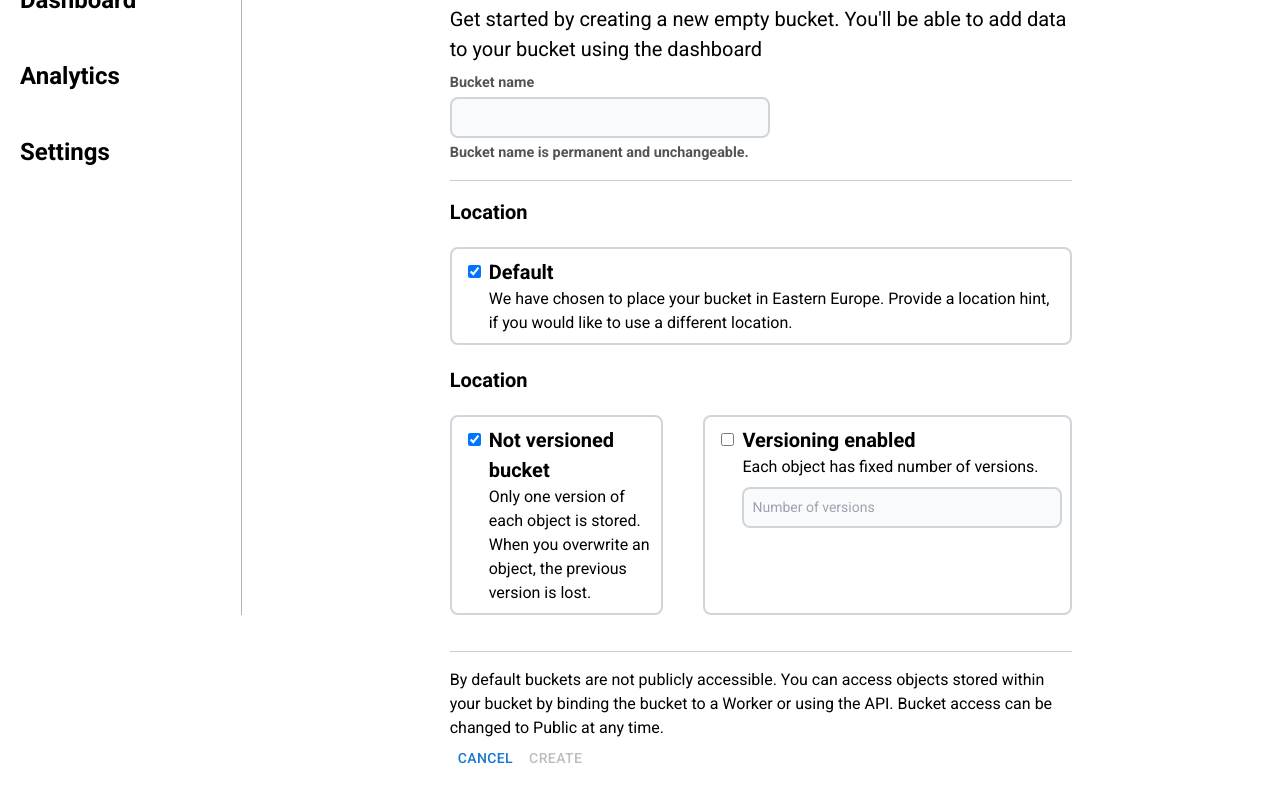
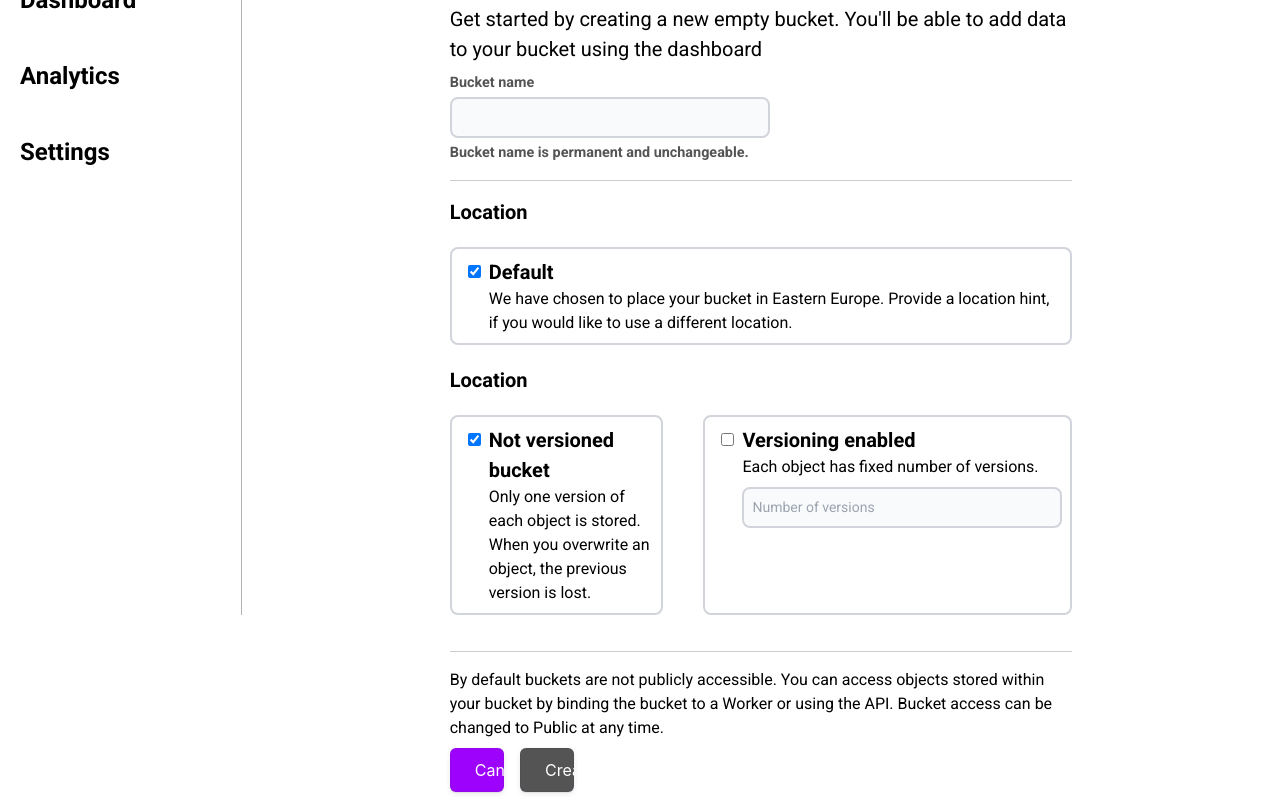
Before and after one commit to AndriiS1/munits-hub-client, a React (Create React App) app: page /buckets/new in a window 1280 px wide. Shown: the part 185-985 px from the top of the page. Before the commit the page ends 961 px from the top, so only its background shows below. Built offline with nearby package versions, Linux system fonts and the light colour scheme; no server answers.

Commit message:
feat: add bucket page buttons

```diff
--- /dev/null
+++ b/src/Components/Button/button.component.tsx
@@ -0,0 +1,19 @@
+import "./button.style.css";
+
+export default function Button(props: {
+  text: string;
+  onClick?: () => void;
+  disabled?: boolean;
+  color?: string;
+}) {
+  return (
+    <button
+      className="custom-button"
+      onClick={props.onClick}
+      disabled={props.disabled}
+      style={{ backgroundColor: props.color }}
+    >
+      {props.text}
+    </button>
+  );
+}
--- /dev/null
+++ b/src/Components/Button/button.style.css
@@ -0,0 +1,41 @@
+.custom-button {
+  appearance: button;
+  backface-visibility: hidden;
+  background-color: #3b82f6;
+  border-radius: 6px;
+  border-width: 0;
+  box-shadow: rgba(50, 50, 93, 0.1) 0 0 0 1px inset,
+    rgba(50, 50, 93, 0.1) 0 2px 5px 0, rgba(0, 0, 0, 0.07) 0 1px 1px 0;
+  box-sizing: border-box;
+  color: #fff;
+  cursor: pointer;
+  font-family: -apple-system, system-ui, "Segoe UI", Roboto, "Helvetica Neue",
+    Ubuntu, sans-serif;
+  font-size: 100%;
+  height: 44px;
+  line-height: 1.15;
+  margin: 12px 0 0;
+  outline: none;
+  overflow: hidden;
+  padding: 0 25px;
+  position: relative;
+  text-align: center;
+  text-transform: none;
+  transform: translateZ(0);
+  transition: all 0.2s, box-shadow 0.08s ease-in;
+  user-select: none;
+  -webkit-user-select: none;
+  touch-action: manipulation;
+  width: 100%;
+}
+
+.custom-button:disabled {
+  cursor: default;
+  background-color: rgb(84, 84, 84);
+}
+
+.custom-button:focus {
+  box-shadow: rgba(50, 50, 93, 0.1) 0 0 0 1px inset,
+    rgba(50, 50, 93, 0.2) 0 6px 15px 0, rgba(0, 0, 0, 0.1) 0 2px 2px 0,
+    rgba(50, 151, 211, 0.3) 0 0 0 4px;
+}
--- a/src/Components/SelectList/selectList.component.tsx
+++ b/src/Components/SelectList/selectList.component.tsx
@@ -9,8 +9,10 @@ interface SelectListOption {
 }
 
 interface ExtendedSelectListOption extends SelectListOption {
-  placeholder: string;
-  inputValue: any;
+  childPlaceholder: string;
+  childInputValue: any;
+  childErrorMessage?: string;
+  onChildInputChange: (value: any) => void;
 }
 
 export default function SelectList(props: {
@@ -21,15 +23,19 @@ export default function SelectList(props: {
   const optionRefs = useRef<(HTMLDivElement | null)[]>([]);
 
   const displayOption = (option: SelectListOption) => {
-    if ("inputValue" in option) {
+    if ("childInputValue" in option) {
       return (
         <div className="option-content">
           <h2>{option.title}</h2>
           <span>{option.content}</span>
           <Input
             type="number"
-            value={(option as ExtendedSelectListOption).inputValue}
-            placeholder={(option as ExtendedSelectListOption).placeholder}
+            value={(option as ExtendedSelectListOption).childInputValue}
+            placeholder={(option as ExtendedSelectListOption).childPlaceholder}
+            errorMessage={
+              (option as ExtendedSelectListOption).childErrorMessage
+            }
+            onChange={(option as ExtendedSelectListOption).onChildInputChange}
           ></Input>
         </div>
       );
--- a/src/Pages/AddBucket/addBucket.page.tsx
+++ b/src/Pages/AddBucket/addBucket.page.tsx
@@ -1,6 +1,6 @@
-import { Button } from "@mui/material";
 import { useEffect, useState } from "react";
-import { Link } from "react-router-dom";
+import { Link, useNavigate } from "react-router-dom";
+import Button from "../../Components/Button/button.component";
 import Input from "../../Components/Input/input.component";
 import SelectList from "../../Components/SelectList/selectList.component";
 import "./addBucket.style.css";
@@ -15,19 +15,23 @@ enum VersioningOptions {
 }
 
 export default function AddBucketPage() {
+  const navigate = useNavigate();
   const [bucketName, setBucketName] = useState<string>("");
   const [bucketNameErrorMessage, setBucketNameErrorMessage] = useState<
     string | undefined
   >();
-
+  const [versionLimitErrorMessage, setVersionLimitErrorMessage] = useState<
+    string | undefined
+  >();
   const [locationOption, setLocationOption] = useState<LocationOptions>(
     LocationOptions.DEFAULT
   );
   const [versioningOption, setVersioningOption] = useState<VersioningOptions>(
     VersioningOptions.NO_VERSIONING
   );
-
   const [versionsCount, setVersionsCount] = useState<number | null>(null);
+  const [creationDataIsValid, setCreationDataIsValid] =
+    useState<boolean>(false);
 
   const handleLocationSelectionChange = (value: LocationOptions) => {
     setLocationOption(value);
@@ -44,6 +48,9 @@ export default function AddBucketPage() {
   useEffect(() => {
     const bucketNameRegex = /^$|^[a-z0-9]([a-z0-9-]*[a-z0-9])?(\.[a-z0-9-]+)*$/;
     const maxBucketNameLength = 63;
+    const minimumBucketName = 3;
+    const versionsLimit = 5;
+    const minimumVersionLimit = 1;
 
     if (bucketName.length > maxBucketNameLength) {
       setBucketNameErrorMessage("Maximum bucket name is 63 symbols.");
@@ -52,7 +59,28 @@ export default function AddBucketPage() {
     } else {
       setBucketNameErrorMessage(undefined);
     }
-  }, [bucketName]);
+
+    if (versioningOption === VersioningOptions.VERSIONING_ENABLED) {
+      if (!versionsCount) {
+        setVersionLimitErrorMessage(undefined);
+      } else if (versionsCount > versionsLimit) {
+        setVersionLimitErrorMessage(`Versioning limit is ${versionsLimit}`);
+        return;
+      } else {
+        setVersionLimitErrorMessage(undefined);
+      }
+    } else {
+      setVersionLimitErrorMessage(undefined);
+    }
+
+    setCreationDataIsValid(
+      !bucketNameErrorMessage &&
+        !versionLimitErrorMessage &&
+        bucketName.length > minimumBucketName &&
+        (versioningOption === VersioningOptions.NO_VERSIONING ||
+          (!!versionsCount && versionsCount > minimumVersionLimit))
+    );
+  }, [bucketName, versioningOption, versionsCount]);
 
   return (
     <div className="new-bucket-data">
@@ -102,8 +130,11 @@ export default function AddBucketPage() {
             title: "Versioning enabled",
             value: VersioningOptions.VERSIONING_ENABLED,
             content: "Each object has fixed number of versions.",
-            placeholder: "Number of versions",
-            inputValue: versionsCount,
+            childPlaceholder: "Number of versions",
+            childInputValue: versionsCount,
+            onChildInputChange: (e: any) =>
+              handleVersionCountChange(e.target.value.toLowerCase()),
+            childErrorMessage: versionLimitErrorMessage,
           },
         ]}
       />
@@ -116,9 +147,13 @@ export default function AddBucketPage() {
           stored within your bucket by binding the bucket to a Worker or using
           the API. Bucket access can be changed to Public at any time.
         </span>
-        <div>
-          <Button>Cancel</Button>
-          <Button disabled={true}>Create</Button>
+        <div className="create-bucket-buttons">
+          <Button
+            color="#9d03fc"
+            text="Cancel"
+            onClick={() => navigate("/buckets")}
+          />
+          <Button disabled={!creationDataIsValid} text="Create" />
         </div>
       </div>
     </div>
--- a/src/Pages/AddBucket/addBucket.style.css
+++ b/src/Pages/AddBucket/addBucket.style.css
@@ -16,3 +16,22 @@
   text-align: left;
   color: #6b7280;
 }
+
+.create-bucket-buttons {
+  display: flex;
+  justify-content: space-between;
+  flex-direction: row;
+  width: 20%;
+}
+
+.create-bucket-buttons > * {
+  margin: 0.5rem;
+}
+
+.create-bucket-buttons > *:first-child {
+  margin-left: 0;
+}
+
+.create-bucket-buttons > *:last-child {
+  margin-right: 0;
+}
```
